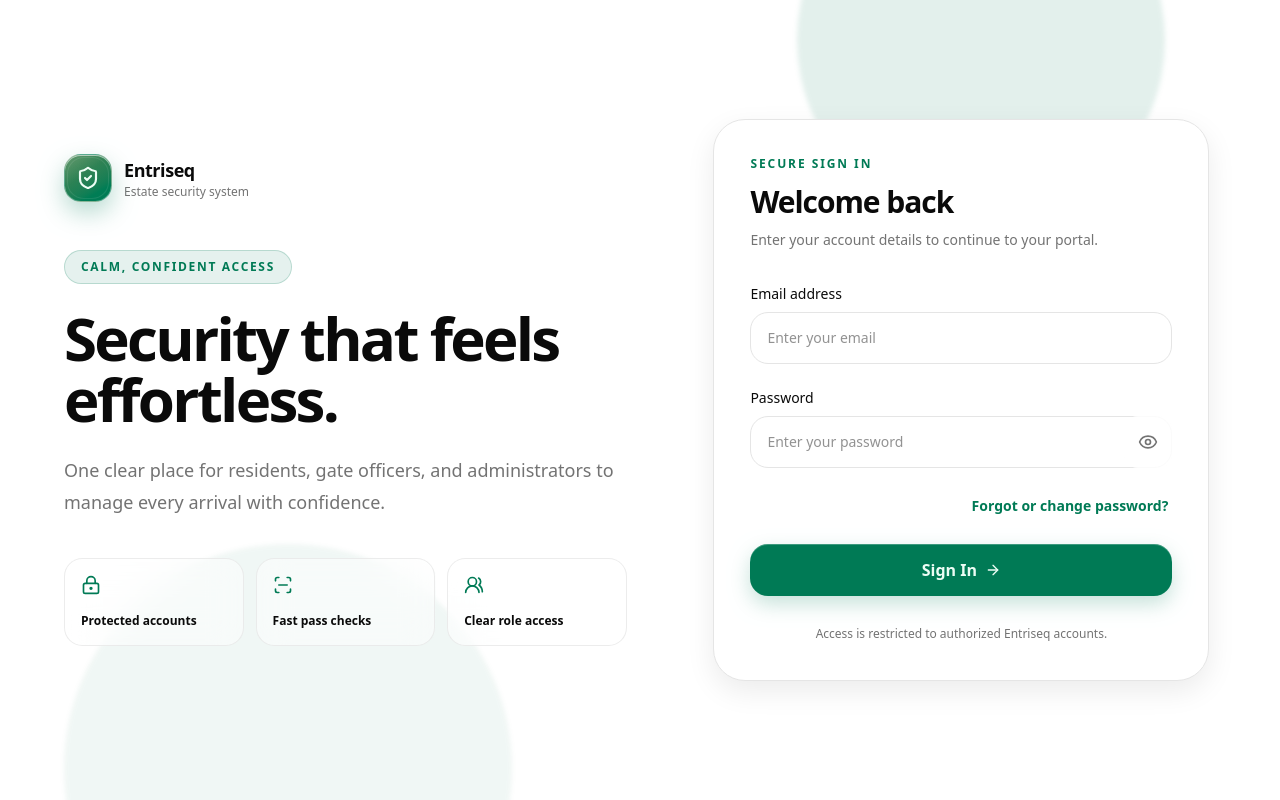
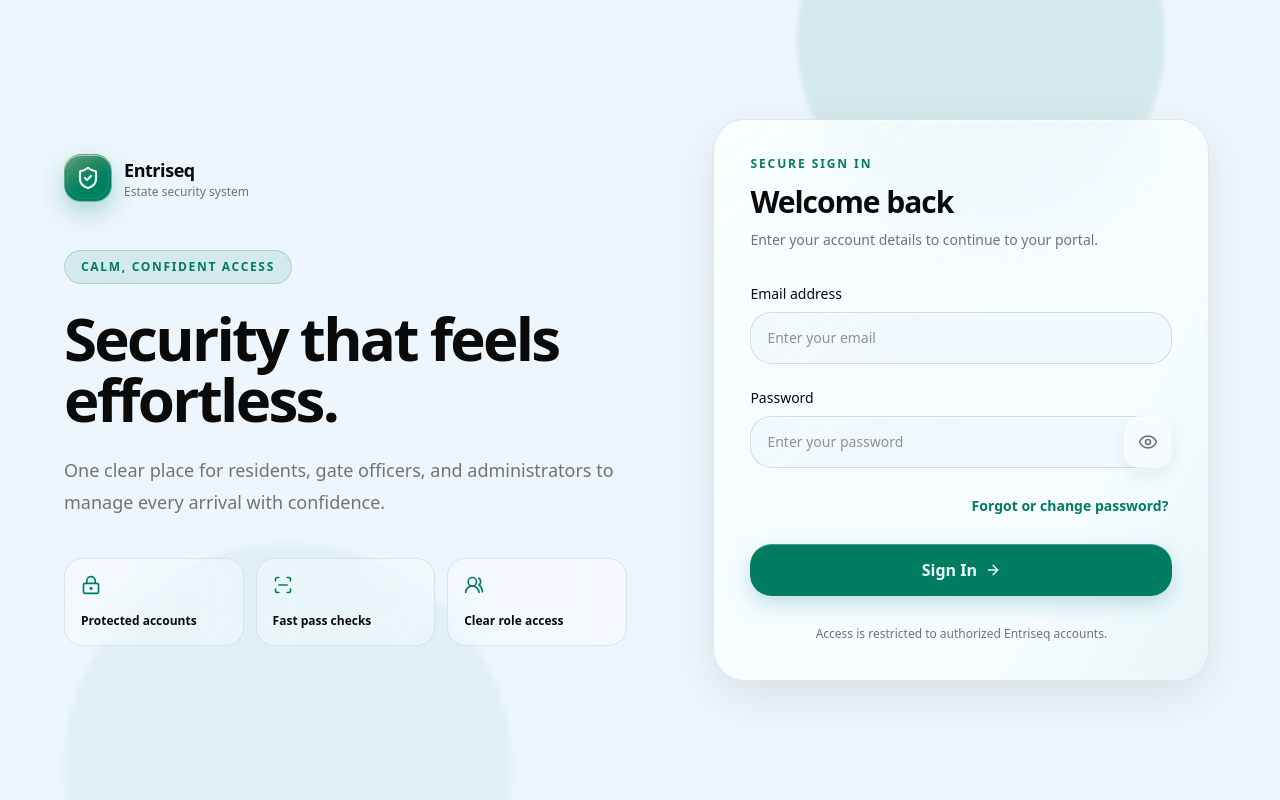
Before and after one commit to Radot9/secora-security-system, a Next.js app: page / in a window 1280 px wide. Built offline with nearby package versions, Linux system fonts and the light colour scheme; no server answers.

Commit message:
Refine Entriseq glass design system

```diff
--- a/app/globals.css
+++ b/app/globals.css
@@ -51,48 +51,48 @@
 :root {
   --font-family-sans: ui-sans-serif, system-ui, -apple-system, BlinkMacSystemFont, "Segoe UI", Roboto, "Helvetica Neue", Arial, "Noto Sans", "Liberation Sans", sans-serif;
   --font-family-mono: ui-monospace, "SFMono-Regular", Consolas, "Liberation Mono", Menlo, monospace;
-  --card: oklch(1 0 0);
+  --card: oklch(0.995 0.004 235 / 82%);
   --card-foreground: oklch(0.145 0 0);
-  --popover: oklch(1 0 0);
+  --popover: oklch(0.995 0.004 235 / 94%);
   --popover-foreground: oklch(0.145 0 0);
-  --primary: oklch(0.508 0.118 165.612);
+  --primary: oklch(0.515 0.118 174);
   --primary-foreground: oklch(0.979 0.021 166.113);
-  --secondary: oklch(0.967 0.001 286.375);
+  --secondary: oklch(0.965 0.012 235 / 88%);
   --secondary-foreground: oklch(0.21 0.006 285.885);
-  --muted: oklch(0.97 0 0);
+  --muted: oklch(0.958 0.012 235 / 84%);
   --muted-foreground: oklch(0.556 0 0);
-  --accent: oklch(0.97 0 0);
+  --accent: oklch(0.955 0.018 228 / 82%);
   --accent-foreground: oklch(0.205 0 0);
   --destructive: oklch(0.577 0.245 27.325);
-  --border: oklch(0.922 0 0);
-  --input: oklch(0.922 0 0);
-  --ring: oklch(0.708 0 0);
+  --border: oklch(0.76 0.025 235 / 42%);
+  --input: oklch(0.76 0.025 235 / 52%);
+  --ring: oklch(0.59 0.12 174);
   --chart-1: oklch(0.879 0.169 91.605);
   --chart-2: oklch(0.769 0.188 70.08);
   --chart-3: oklch(0.666 0.179 58.318);
   --chart-4: oklch(0.555 0.163 48.998);
   --chart-5: oklch(0.473 0.137 46.201);
-  --radius: 0.625rem;
-  --sidebar: oklch(0.985 0 0);
+  --radius: 0.75rem;
+  --sidebar: oklch(0.985 0.008 235 / 82%);
   --sidebar-foreground: oklch(0.145 0 0);
-  --sidebar-primary: oklch(0.596 0.145 163.225);
+  --sidebar-primary: oklch(0.515 0.118 174);
   --sidebar-primary-foreground: oklch(0.979 0.021 166.113);
-  --sidebar-accent: oklch(0.97 0 0);
+  --sidebar-accent: oklch(0.95 0.02 228 / 74%);
   --sidebar-accent-foreground: oklch(0.205 0 0);
-  --sidebar-border: oklch(0.922 0 0);
-  --sidebar-ring: oklch(0.708 0 0);
-  --background: oklch(1 0 0);
+  --sidebar-border: oklch(0.76 0.025 235 / 38%);
+  --sidebar-ring: oklch(0.59 0.12 174);
+  --background: oklch(0.968 0.012 235);
   --foreground: oklch(0.145 0 0);
 }
 
 .dark {
-  --background: oklch(0.15 0.012 248);
+  --background: oklch(0.145 0.018 245);
   --foreground: oklch(0.925 0.008 240);
-  --card: oklch(0.18 0.014 248);
+  --card: oklch(0.205 0.022 242 / 76%);
   --card-foreground: oklch(0.925 0.008 240);
-  --popover: oklch(0.19 0.014 248);
+  --popover: oklch(0.205 0.022 242 / 94%);
   --popover-foreground: oklch(0.925 0.008 240);
-  --primary: oklch(0.67 0.16 157);
+  --primary: oklch(0.72 0.14 174);
   --primary-foreground: oklch(0.13 0.025 160);
   --secondary: oklch(0.215 0.016 248);
   --secondary-foreground: oklch(0.91 0.008 240);
@@ -103,20 +103,20 @@
   --destructive: oklch(0.704 0.191 22.216);
   --border: oklch(0.34 0.022 248 / 52%);
   --input: oklch(0.35 0.022 248 / 62%);
-  --ring: oklch(0.67 0.16 157);
+  --ring: oklch(0.72 0.14 174);
   --chart-1: oklch(0.665 0.17 157);
   --chart-2: oklch(0.84 0.165 86);
   --chart-3: oklch(0.73 0.18 152);
   --chart-4: oklch(0.76 0.165 75);
   --chart-5: oklch(0.59 0.145 160);
-  --sidebar: oklch(0.165 0.014 248);
+  --sidebar: oklch(0.18 0.022 245 / 82%);
   --sidebar-foreground: oklch(0.9 0.01 240);
-  --sidebar-primary: oklch(0.7 0.18 157);
+  --sidebar-primary: oklch(0.72 0.14 174);
   --sidebar-primary-foreground: oklch(0.13 0.025 160);
   --sidebar-accent: oklch(0.215 0.016 248);
   --sidebar-accent-foreground: oklch(0.93 0.008 240);
   --sidebar-border: oklch(0.34 0.022 248 / 50%);
-  --sidebar-ring: oklch(0.67 0.16 157);
+  --sidebar-ring: oklch(0.72 0.14 174);
 }
 
 @layer base {
@@ -128,6 +128,11 @@
     font-family: var(--font-family-sans);
     min-width: 20rem;
     font-synthesis: none;
+    background-image:
+      radial-gradient(circle at 9% 5%, color-mix(in oklch, var(--primary) 10%, transparent), transparent 30rem),
+      radial-gradient(circle at 92% 14%, color-mix(in oklch, oklch(0.72 0.12 235) 9%, transparent), transparent 28rem),
+      linear-gradient(160deg, color-mix(in oklch, white 24%, transparent), transparent 42%);
+    background-attachment: fixed;
   }
   html {
     @apply font-sans;
@@ -149,7 +154,8 @@
 @layer components {
   .app-page-shell,
   .resident-shell {
-    @apply min-h-screen bg-background px-4 py-6 text-foreground sm:px-6 sm:py-8 lg:px-8;
+    @apply relative min-h-screen px-4 py-6 text-foreground sm:px-6 sm:py-8 lg:px-8;
+    isolation: isolate;
   }
 
   .resident-page {
@@ -231,14 +237,33 @@
 
 :where(.rounded-3xl.border.bg-card),
 .apple-card {
+  border-color: color-mix(in oklch, var(--border) 72%, white 18%);
+  background:
+    linear-gradient(145deg, color-mix(in oklch, white 22%, transparent), transparent 42%),
+    color-mix(in oklch, var(--card) 88%, transparent);
   box-shadow:
-    0 1px 0 color-mix(in oklch, white 4%, transparent) inset,
-    0 0.65rem 1.8rem color-mix(in oklch, black 8%, transparent);
-  -webkit-backdrop-filter: blur(1rem) saturate(150%);
-  backdrop-filter: blur(1rem) saturate(150%);
+    0 1px 0 color-mix(in oklch, white 58%, transparent) inset,
+    0 0 0 1px color-mix(in oklch, white 10%, transparent) inset,
+    0 1rem 2.8rem color-mix(in oklch, black 9%, transparent);
+  -webkit-backdrop-filter: blur(1.35rem) saturate(170%);
+  backdrop-filter: blur(1.35rem) saturate(170%);
 }
 
 .apple-card {
+  position: relative;
+  overflow: hidden;
+}
+
+.apple-card::before {
+  content: "";
+  position: absolute;
+  inset: 0;
+  border-radius: inherit;
+  background: linear-gradient(118deg, color-mix(in oklch, white 18%, transparent), transparent 28% 72%, color-mix(in oklch, var(--primary) 5%, transparent));
+  pointer-events: none;
+}
+
+.apple-card > * {
   position: relative;
 }
 
@@ -320,14 +345,16 @@
 
 .apple-secondary-button,
 .apple-icon-button {
-  background-color: color-mix(in oklch, var(--card) 72%, transparent);
+  border-color: color-mix(in oklch, var(--border) 76%, white 14%);
+  background: linear-gradient(145deg, color-mix(in oklch, white 18%, transparent), transparent 48%), color-mix(in oklch, var(--card) 72%, transparent);
+  box-shadow: 0 1px 0 color-mix(in oklch, white 48%, transparent) inset, 0 0.45rem 1.2rem color-mix(in oklch, black 6%, transparent);
   -webkit-backdrop-filter: blur(1rem) saturate(150%);
   backdrop-filter: blur(1rem) saturate(150%);
 }
 
 .apple-input {
   min-height: 3.25rem;
-  background-color: color-mix(in oklch, var(--background) 78%, transparent);
+  background: linear-gradient(145deg, color-mix(in oklch, white 12%, transparent), transparent 52%), color-mix(in oklch, var(--background) 68%, transparent);
   box-shadow:
     0 0.0625rem 0 color-mix(in oklch, white 45%, transparent) inset,
     0 0 0 0 transparent;
@@ -378,7 +405,10 @@
 }
 
 .app-sidebar {
-  background: color-mix(in oklch, var(--sidebar) 96%, transparent);
+  border-color: color-mix(in oklch, var(--sidebar-border) 70%, white 14%);
+  background:
+    linear-gradient(155deg, color-mix(in oklch, white 16%, transparent), transparent 36%),
+    color-mix(in oklch, var(--sidebar) 88%, transparent);
   box-shadow: 0.75rem 0 2rem color-mix(in oklch, black 10%, transparent);
   -webkit-backdrop-filter: blur(2rem) saturate(165%);
   backdrop-filter: blur(2rem) saturate(165%);
@@ -515,10 +545,44 @@
 
 .app-toolbar {
   border-bottom: 1px solid color-mix(in oklch, var(--border) 72%, transparent);
-  background: color-mix(in oklch, var(--card) 84%, transparent);
+  background: linear-gradient(180deg, color-mix(in oklch, white 12%, transparent), transparent), color-mix(in oklch, var(--card) 78%, transparent);
   box-shadow: 0 0.65rem 2rem color-mix(in oklch, var(--foreground) 4%, transparent);
   -webkit-backdrop-filter: blur(1.7rem) saturate(180%);
   backdrop-filter: blur(1.7rem) saturate(180%);
+}
+
+.community-hero {
+  overflow: hidden;
+  background:
+    radial-gradient(circle at 88% 10%, color-mix(in oklch, var(--primary) 24%, transparent), transparent 20rem),
+    radial-gradient(circle at 72% 120%, color-mix(in oklch, oklch(0.72 0.12 235) 18%, transparent), transparent 24rem),
+    linear-gradient(135deg, color-mix(in oklch, var(--card) 92%, transparent), color-mix(in oklch, var(--background) 62%, transparent));
+}
+
+.community-orb {
+  position: absolute;
+  width: 13rem;
+  height: 13rem;
+  border-radius: 999px;
+  background: color-mix(in oklch, var(--primary) 15%, transparent);
+  filter: blur(2rem);
+  pointer-events: none;
+}
+
+.community-topic {
+  background: color-mix(in oklch, var(--card) 76%, transparent);
+}
+
+@supports not ((-webkit-backdrop-filter: blur(1px)) or (backdrop-filter: blur(1px))) {
+  :where(.rounded-3xl.border.bg-card),
+  .apple-card,
+  .app-sidebar,
+  .app-toolbar,
+  .apple-secondary-button,
+  .apple-icon-button,
+  .apple-dialog-surface {
+    background-color: var(--card);
+  }
 }
 
 .app-nav-link {
@@ -729,7 +793,6 @@
 }
 
 @media (prefers-reduced-motion: no-preference) {
-  body > main,
   .admin-content > main,
   .resident-content > main {
     animation: entriseq-materialize 180ms ease-out both;
```
Also changed, not shown: app/residents/community/page.tsx (+21 -8 lines).
